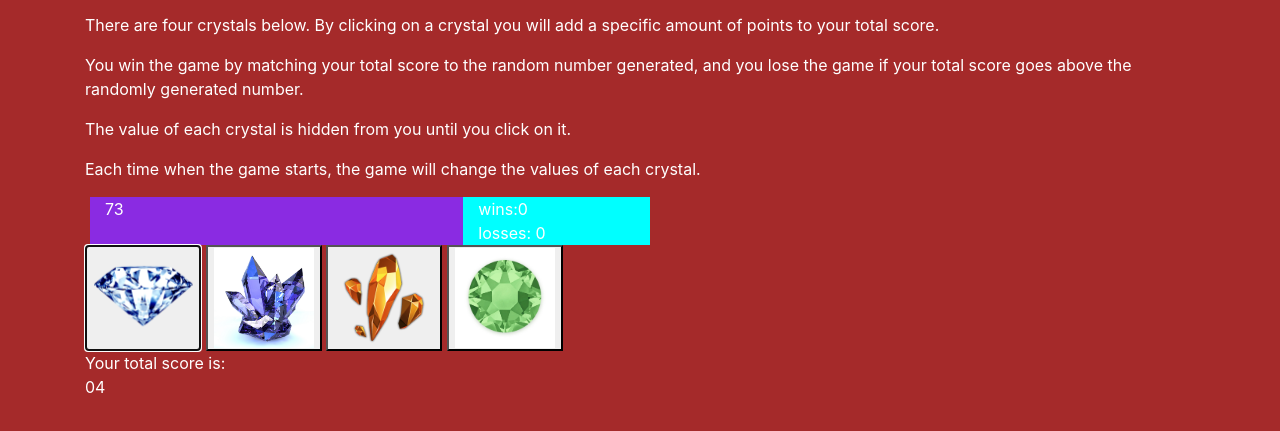
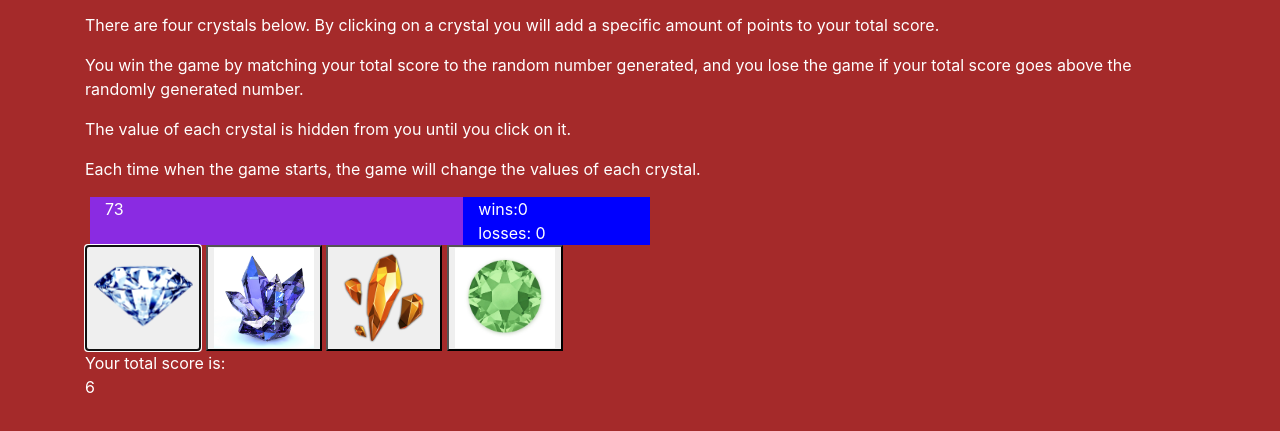
Before and after one commit to brucewilson1103/unit-4-game, a plain HTML site: page index.html in a window 1280 px wide. Both pictures are taken after a click on the button 143 px from the left and 383 px from the top of the page. Shown: the part 85-516 px from the top of the page. Drawn offline with nearby package versions, Linux system fonts and the light colour scheme; files whose address does not match are found by name.

Commit message:
total number fix

```diff
--- a/assets/css/style.css
+++ b/assets/css/style.css
@@ -19,7 +19,7 @@ h1{
 }
 
 .score{
-  background-color: aqua;
+  background-color: blue;
 
 }
 
--- a/assets/javascript/game.js
+++ b/assets/javascript/game.js
@@ -9,6 +9,9 @@ $("#wins").html("wins:" + wins);
 $("#losses").html("losses: " + losses);
 $(".totalnumber").html(0);
 
+
+
+function assignCrystalValue() {
   $(".crystal").each(function () {
     // console.log($(this))
     var randomnumber = Math.floor(Math.random() * (12 - 1 + 1) + 1);
@@ -16,46 +19,28 @@ $(".crystal").each(function () {
     // Math.floor(Math.random() * (120-19 +1) +19); put in variable and add attributes to the divs
     // var ran
   });
-  // If the button is clicked add the data value attribute assigned to the image to the total number variable
-  $(document).ready(function () {
-    $('#diamondBtn').on('click', addtobox);
+}
 
-    function addtobox() {$(".totalnumber").append($("#diamond").attr("data-value"));}
-    // var totalnumber = totalnumber++$(this).attr.parsInt(randomnumber)}
-
-  });
-
-  $(document).ready(function () {
-    $('#purpleBtn').on('click', addtobox);
-
-    function addtobox() {$(".totalnumber").append($("#tigereye").attr("data-value"));}
-    // var totalnumber = totalnumber++$(this).attr.parsInt(randomnumber)}
-
-  });
+function newgame () {
+  assignCrystalValue();
+  currenttotal=0;
 
 
+}
 
 
-  $(document).ready(function () {
-    $('#brownBtn').on('click', addtobox);
+$(document).ready(function() {
 
-    function addtobox() {$(".totalnumber").append($("#browncrystal").attr("data-value"));}
-    // var totalnumber = totalnumber++$(this).attr.parsInt(randomnumber)}
+  assignCrystalValue();
 
-  });
+  $(".crystal").on('click', function() {
+    // get value of crystal
+    var crystalNumber = $(this).attr("data-value");
+    crystalNumber = parseInt(crystalNumber);
 
-  $(document).ready(function () {
-    $('#greenBtn').on('click', addtobox);
+    currenttotal += crystalNumber;
 
-    function addtobox() {$(".totalnumber").append($("#greencrystal").attr("data-value"));}
-    // var totalnumber = totalnumber++$(this).attr.parsInt(randomnumber)}
-
-  });
-
-
-
-
-  // I need to define the function new game.
+    $(".totalnumber").text(currenttotal);
 
     if (cpunum === currenttotal) {
 
@@ -68,3 +53,48 @@ $(".crystal").each(function () {
       losses ++;
       newgame ()
     }
+
+  });
+
+})
+
+  // If the button is clicked add the data value attribute assigned to the image to the total number variable
+  // $(document).ready(function () {
+  //   $('#diamondBtn').on('click', addtobox);
+
+  //   function addtobox() {$(".totalnumber").append($("#diamond").attr("data-value"));}
+  //   // var totalnumber = totalnumber++$(this).attr.parsInt(randomnumber)}
+
+  // });
+
+  // $(document).ready(function () {
+  //   $('#purpleBtn').on('click', addtobox);
+
+  //   function addtobox() {$(".totalnumber").append($("#tigereye").attr("data-value"));}
+  //   // var totalnumber = totalnumber++$(this).attr.parsInt(randomnumber)}
+
+  // });
+
+
+
+
+  // $(document).ready(function () {
+  //   $('#brownBtn').on('click', addtobox);
+
+  //   function addtobox() {$(".totalnumber").append($("#browncrystal").attr("data-value"));}
+  //   // var totalnumber = totalnumber++$(this).attr.parsInt(randomnumber)}
+
+  // });
+
+  // $(document).ready(function () {
+  //   $('#greenBtn').on('click', addtobox);
+
+  //   function addtobox() {$(".totalnumber").append($("#greencrystal").attr("data-value"));}
+  //   // var totalnumber = totalnumber++$(this).attr.parsInt(randomnumber)}
+
+  // });
+
+
+
+
+  // I need to define the function new game.
```
Also changed, not shown: index.html (+2 -1 lines). Lines whose indentation alone changed are shown as unchanged.
